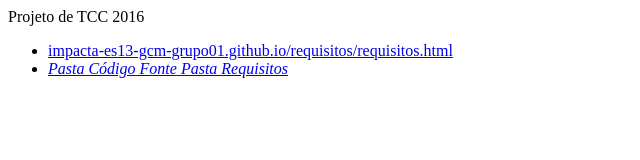
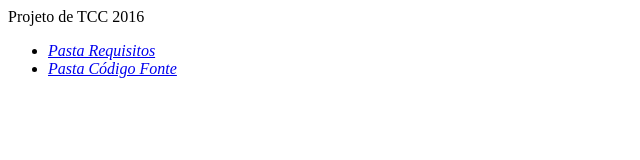
Before and after one commit to impacta-es13-gcm-grupo01/impacta-es13--gcm-grupo01.github.io., a plain HTML site: page index.html in a window 1280 px wide. Shown: the whole page, without its empty margins (0-640 px from the left). Drawn offline with Linux system fonts and the light colour scheme.

Commit message:
Update index.html

```diff
--- a/index.html
+++ b/index.html
@@ -5,15 +5,15 @@
     Projeto de TCC 2016
     <ul>
       <li>
-        <a href="Requisitos">impacta-es13-gcm-grupo01.github.io/requisitos/requisitos.html</a>
+        <a href="impacta-es13-gcm-grupo01.github.io/requisitos/index.html">
+          <i>Pasta Requisitos</i>
+        </a>
       </li>
       <li>
         <a href="impacta-es13-gcm-grupo01.github.io/codigo_fonte/index.html">
           <i>Pasta Código Fonte</i>
         </a>
-        <a href="impacta-es13-gcm-grupo01.github.io/requisitos/index.html">
-          <i>Pasta Requisitos</i>
-        </a>
+
       </li>
     </ul>
 
```
